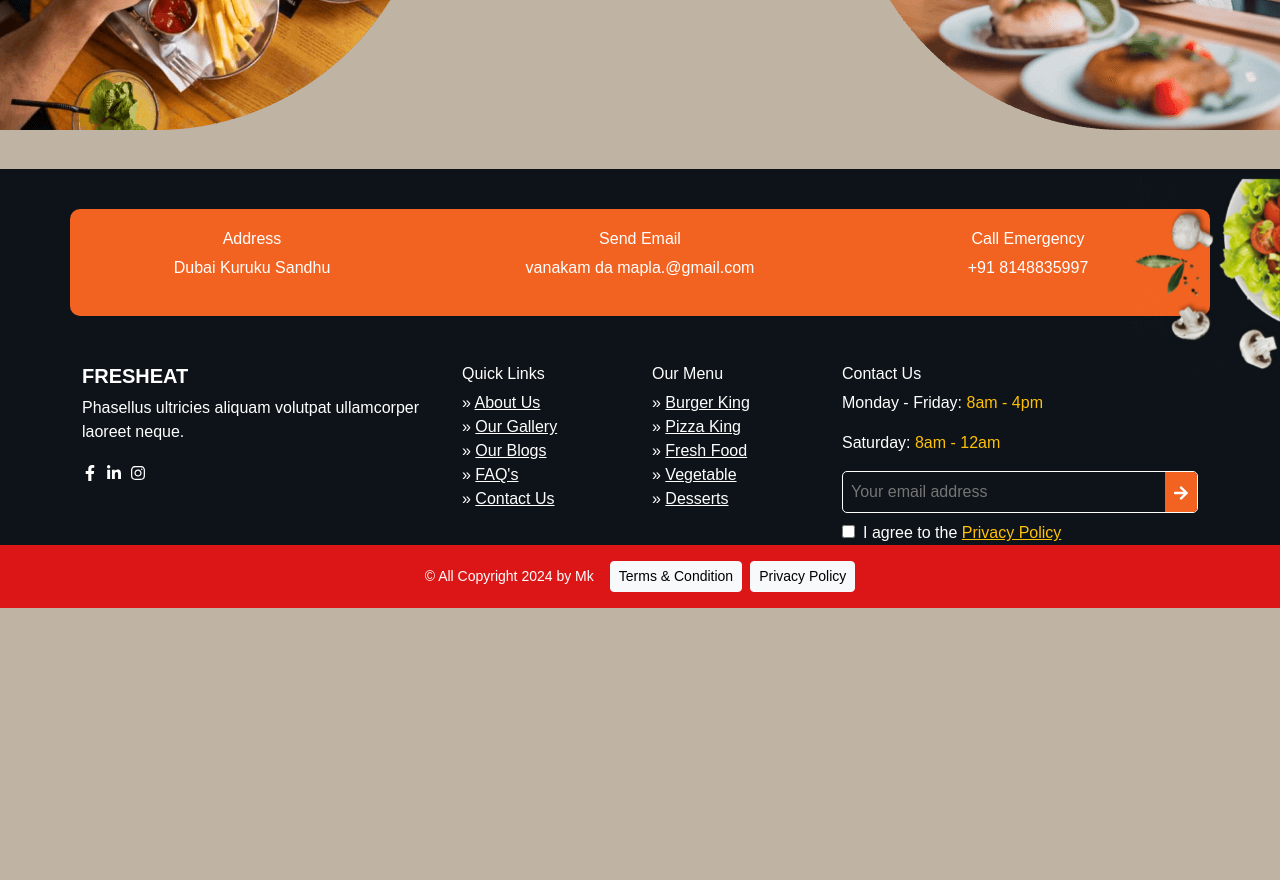
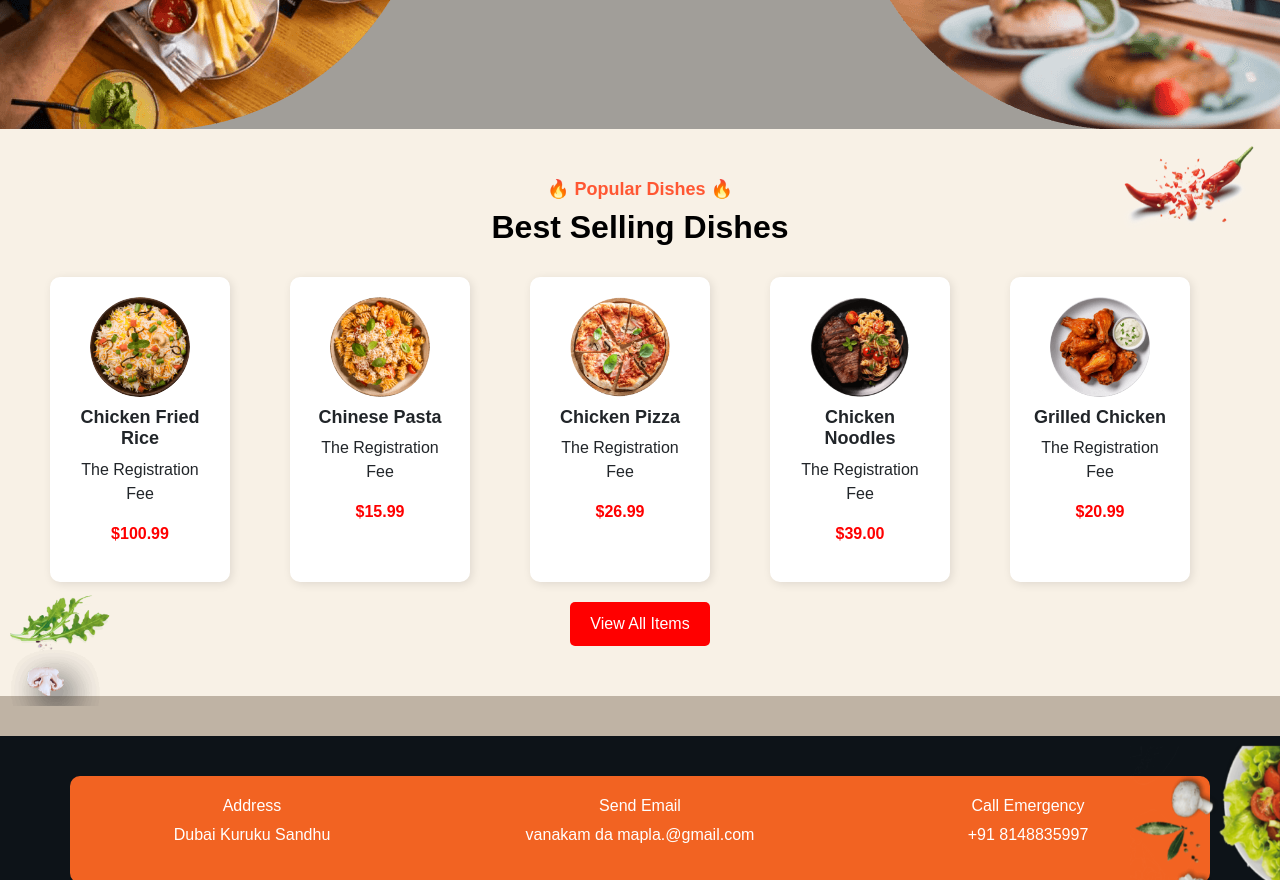
Before and after one commit to Muthukumar1015/Star-Hotel, a Next.js app: page / in a window 1280 px wide. Shown: the part 1920-2800 px from the top of the page. Before the commit the page ends 2528 px from the top, so only its background shows below. Built offline with nearby package versions, Linux system fonts and the light colour scheme.

Commit message:
add css and js

```diff
--- a/package.json
+++ b/package.json
@@ -11,6 +11,7 @@
   "dependencies": {
     "@reduxjs/toolkit": "^2.6.1",
     "bootstrap": "^5.3.3",
+    "framer-motion": "^12.5.0",
     "next": "15.2.3",
     "react": "^19.0.0",
     "react-bootstrap": "^2.10.9",
--- /dev/null
+++ b/src/app/components/BestSellingDishes.js
@@ -0,0 +1,52 @@
+import React, { useState } from "react";
+import styles from "../styles/BestSellingDishes.module.css";
+import { FaHeart, FaShoppingCart } from "react-icons/fa";
+
+const dishes = [
+  { id: 1, name: "Chicken Fried Rice", price: "$100.99", img: "/images/dishes1.png" },
+  { id: 2, name: "Chinese Pasta", price: "$15.99", img: "/images/dishes2.png" },
+  { id: 3, name: "Chicken Pizza", price: "$26.99", img: "/images/dishes3.png" },
+  { id: 4, name: "Chicken Noodles", price: "$39.00", img: "/images/dishes4.png" },
+  { id: 5, name: "Grilled Chicken", price: "$20.99", img: "/images/dishes5.png" },
+];
+
+const BestSellingDishes = () => {
+  const [hovered, setHovered] = useState(null);
+
+  return (
+    <div className={styles.bestSellingDishes}>
+      {/* Background images */}
+      <img src="/images/milagai2.png" className={styles.bottomLeftImage} alt="Leaf" />
+      <img src="/images/milagai.png" className={styles.topRightImage} alt="Chili" />
+
+      <h4 className={styles.popularText}>🔥 Popular Dishes 🔥</h4>
+      <h2 className={styles.heading}>Best Selling Dishes</h2>
+
+      <div className={styles.dishContainer}>
+        {dishes.map((dish) => (
+          <div
+            key={dish.id}
+            className={`${styles.dishCard} ${hovered === dish.id ? styles.hovered : ""}`}
+            onMouseEnter={() => setHovered(dish.id)}
+            onMouseLeave={() => setHovered(null)}
+          >
+            <img src={dish.img} alt={dish.name} className={styles.dishImage} />
+            <h3 className={styles.dishName}>{dish.name}</h3>
+            <p className={styles.dishDescription}>The Registration Fee</p>
+            <p className={styles.dishPrice}>{dish.price}</p>
+
+            {/* Hover Icons */}
+            <div className={styles.hoverIcons}>
+              <FaHeart className={styles.heartIcon} />
+              <FaShoppingCart className={styles.cartIcon} />
+            </div>
+          </div>
+        ))}
+      </div>
+
+      <button className={styles.viewAllBtn}>View All Items</button>
+    </div>
+  );
+};
+
+export default BestSellingDishes;
--- a/src/app/components/Home.js
+++ b/src/app/components/Home.js
@@ -1,7 +1,10 @@
+"use client"
 import { useState, useEffect } from "react";
 import Image from "next/image";
 import styles from "../styles/HeroSlider.module.css";
 import "../styles/globals.css"
+import BestSellingDishes from "../components/BestSellingDishes";
+
 
 const slides = [
    {
@@ -75,6 +78,7 @@ export default function HeroSlider() {
 
          {/* Special Offers Card Section */}
          <SpecialOffers />
+         <BestSellingDishes />
       </>
    );
 }
@@ -276,5 +280,6 @@ function SpecialOffers() {
             </div>
          </div>
       </div>
+
    );
 }
--- /dev/null
+++ b/src/app/styles/BestSellingDishes.module.css
@@ -0,0 +1,156 @@
+.bestSellingDishes {
+   text-align: center;
+   padding: 50px;
+   position: relative;
+   background-color: #f8f1e6;
+ }
+
+ /* Background images */
+ .bottomLeftImage {
+   position: absolute;
+   bottom: -10px;
+   left: 10px;
+   width: 100px;
+ }
+
+ .topRightImage {
+   position: absolute;
+   top: 10px;
+   right: 20px;
+   width: 150px;
+   animation: shake 2s infinite alternate ease-in-out;
+ }
+
+ @keyframes shake {
+   0% { transform: rotate(0deg); }
+   100% { transform: rotate(5deg); }
+ }
+
+ /* Heading styles */
+ .popularText {
+   font-size: 18px;
+   color: #ff5733;
+   font-weight: bold;
+ }
+
+ .heading {
+   font-size: 32px;
+   font-weight: bold;
+   color: #000;
+   margin-bottom: 30px;
+ }
+
+ /* Dish container */
+ .dishContainer {
+   display: grid;
+   grid-template-columns: repeat(5, 1fr); /* 5 per row by default */
+   gap: 20px;
+ }
+
+ /* Dish Card */
+ .dishCard {
+   background-color: #fff;
+   padding: 20px;
+   border-radius: 10px;
+   text-align: center;
+   width: 180px;
+   transition: 0.3s ease-in-out;
+   position: relative;
+   cursor: pointer;
+   box-shadow: 2px 2px 10px rgba(0, 0, 0, 0.1);
+ }
+
+ /* Hover effect */
+ .dishCard:hover {
+   background: url('/images/Hover-bg.png') no-repeat center center;
+   background-size: cover;
+   color: #f8f1e6;
+ }
+
+ .dishCard img {
+   width: 100px;
+   height: 100px;
+   border-radius: 50%;
+ }
+
+ /* Dish Name */
+ .dishName {
+   font-size: 18px;
+   font-weight: bold;
+   margin-top: 10px;
+ }
+
+ /* Price */
+ .dishPrice {
+   font-size: 16px;
+   font-weight: bold;
+   color: red;
+ }
+
+ /* Icons (Initially hidden and positioned slightly outside the card) */
+.hoverIcons {
+   position: absolute;
+   top: 10px;
+   right: 10px;
+   display: flex;
+   flex-direction: column;
+   gap: 5px;
+   opacity: 0;
+   transform: translateY(15px); /* Move slightly to the right */
+   transition: opacity 0.3s ease, transform 0.9s ease;
+ }
+
+ .heartIcon, .cartIcon {
+   font-size: 25px;
+   color: #ff0000;
+   background: #fff;
+   padding: 5px;
+   border-radius: 50%;
+   box-shadow: 2px 2px 5px rgba(0, 0, 0, 0.2);
+   transition: transform 0.2s ease;
+ }
+
+ /* Show icons smoothly on hover */
+ .dishCard:hover .hoverIcons {
+   opacity: 1;
+   transform: translateX(0); /* Moves into view */
+ }
+
+ /* Slight bounce effect when hovered */
+ .heartIcon:hover, .cartIcon:hover {
+   transform: scale(1.2);
+ }
+
+ /* First Card Special Hover Effect */
+ .dishCard:first-child:hover {
+   background: url('/images/Hover-bg.png') no-repeat center center;
+   background-size: cover;
+   color: whitesmoke;
+ }
+
+ /* View All Button */
+ .viewAllBtn {
+   background: red;
+   color: #fff;
+   padding: 10px 20px;
+   border: none;
+   font-size: 16px;
+   cursor: pointer;
+   margin-top: 20px;
+   border-radius: 5px;
+   transition: 0.3s;
+ }
+
+ .viewAllBtn:hover {
+   background: darkred;
+ }
+ /* Responsive: 1 per row on small screens */
+@media (max-width: 768px) {
+   .dishContainer {
+     grid-template-columns: 1fr; /* Single column */
+   }
+
+   .dishCard {
+     width: 100%; /* Full width */
+   }
+ }
--- a/src/app/styles/HeroSlider.module.css
+++ b/src/app/styles/HeroSlider.module.css
@@ -204,7 +204,7 @@
 /* 📜 Food Text Scrolls Smoothly */
 .foodText {
    margin-top: 135px;
-   font-size: 0.9rem;
+   font-size: 20px;
    font-weight: bold;
    background: transparent;
    padding: 30px 7px;
@@ -231,7 +231,7 @@
 /* 🔥 Special Offers Section */
 .specialOffersContainer {
   margin-top: 50px;
-  background-color: #bfb3a4;
+  background-color: #8f8c89;
    text-align: center;
 }
 
@@ -340,7 +340,7 @@
    justify-content: center;
    position: relative;
    text-align: center;
-   background-color: #bfb3a4;   padding: 80px 0; /* Increase padding */
+   background-color: #a19e99;   padding: 80px 0; /* Increase padding */
    min-height: 550px; /* Increase height */
 }
 
@@ -468,3 +468,108 @@
       display: none;
    }
 }
+
+
+
+
+/* Best Selling Dishes Section */
+.best-selling-container {
+  text-align: center;
+  padding: 60px 20px;
+  background-color: #fff5e5;
+  position: relative;
+}
+
+.section-title {
+  font-size: 18px;
+  color: #ff6347;
+  text-transform: uppercase;
+  font-weight: bold;
+}
+
+.section-heading {
+  font-size: 32px;
+  font-weight: bold;
+  margin-bottom: 20px;
+}
+
+.dishes-grid {
+  display: flex;
+  flex-wrap: wrap;
+  justify-content: center;
+  gap: 20px;
+}
+
+.dish-card {
+  background: white;
+  border-radius: 12px;
+  padding: 20px;
+  text-align: center;
+  width: 180px;
+  box-shadow: 0 4px 10px rgba(0, 0, 0, 0.1);
+  transition: transform 0.3s ease;
+}
+
+.dish-card:hover {
+  transform: scale(1.05);
+}
+
+.image-wrapper {
+  display: flex;
+  justify-content: center;
+  align-items: center;
+  height: 100px;
+}
+
+.dish-name {
+  font-size: 18px;
+  font-weight: bold;
+  margin: 10px 0;
+}
+
+.price {
+  color: #ff4500;
+  font-weight: bold;
+}
+
+.view-all {
+  margin-top: 30px;
+  padding: 12px 24px;
+  border: none;
+  background: #ff4500;
+  color: white;
+  font-size: 16px;
+  border-radius: 8px;
+  cursor: pointer;
+  transition: background 0.3s;
+}
+
+.view-all:hover {
+  background: #d63d00;
+}
+
+/* Floating Decorative Images */
+.floating-image {
+  position: absolute;
+  width: 80px;
+  animation: float 3s ease-in-out infinite;
+}
+
+.top-right {
+  top: 10px;
+  right: 20px;
+}
+
+.bottom-left {
+  bottom: 10px;
+  left: 20px;
+}
+
+@keyframes float {
+  0%, 100% {
+    transform: translateY(0);
+  }
+  50% {
+    transform: translateY(-10px);
+  }
+}
```
Also changed, not shown: 1 other file (tests, documents, lock files or other folders).
